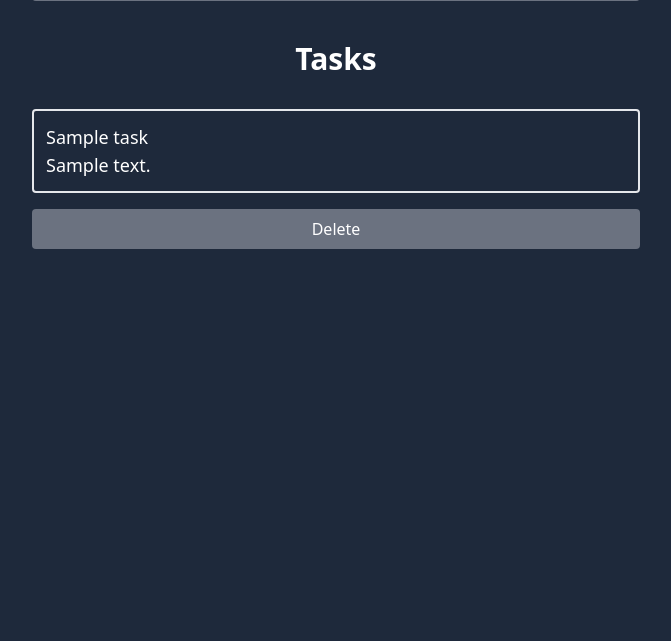
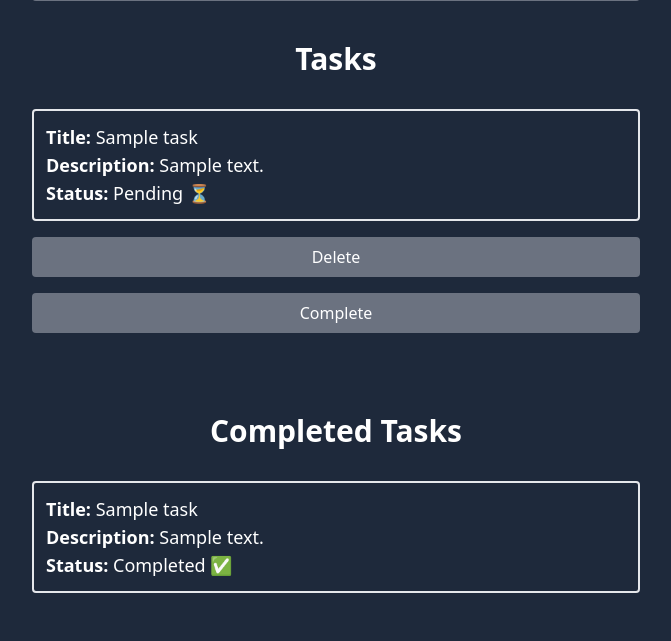
Before and after one commit to EnriqueRsDev/django-postgresql-crud, a Django app: template tasks/templates/list_tasks.html in a window 1280 px wide. Shown: the part 635-1276 px from the top of the page, without its empty margins (304-975 px from the left). Before the commit the page ends 884 px from the top, so only its background shows below. Run offline with Django 4.2, Linux system fonts and the light colour scheme; the template is opened without the code that fills it: values that come from a table or form of the project are taken from there, others are empty; tables that the repository leaves empty hold one stand-in row (values such as "Sample post"); some libraries are stand-ins or nearby versions.

Commit message:
Rn we can create, delete, update and complete tasks

```diff
--- a/tasks/models.py
+++ b/tasks/models.py
@@ -4,3 +4,4 @@ from django.db import models
 class Task(models.Model):
     title = models.CharField(max_length=100)
     description = models.TextField(blank=True)
+    completed = models.BooleanField(default=False)
--- a/tasks/templates/list_tasks.html
+++ b/tasks/templates/list_tasks.html
@@ -6,6 +6,7 @@
     <meta charset="UTF-8">
     <meta name="viewport" content="width=device-width, initial-scale=1.0">
     <script src="https://cdn.tailwindcss.com"></script>
+    <link rel="stylesheet" href="../static/styles.css">
     <title>Tasks</title>
 </head>
 <body class="bg-slate-800">
@@ -21,9 +22,9 @@
             <form action="{% url 'new_task' %}" method="post" class="flex flex-col w-full">
                 {% csrf_token %}
                 <label for="title" class="text-lg text-white font-semibold">Title</label>
-                <input type="text" name="title" placeholder="Title" class="mt-4 mb-4 rounded p-2">
+                <input type="text" name="title" placeholder="Title" required class="mt-4 mb-4 rounded p-2">
                 <label for="description"  class="text-lg text-white font-semibold">Description</label>
-                <textarea name="description" rows="10" placeholder="Description" class="mt-4 mb-6 rounded p-2"></textarea>
+                <textarea name="description" rows="10" placeholder="Description" required class="mt-4 mb-6 rounded p-2"></textarea>
 
                 <button type="submit" class="bg-gray-500 hover:bg-gray-600 rounded p-2 text-white">Save Task</button>
             </form>
@@ -34,12 +35,36 @@
         <section class="flex justify-center flex-col mt-8 w-1/2">
             {% for task in tasks %}
                 <div class="w-full  text-lg text-white p-3 border-solid border-2 rounded m-auto mb-4">
-                    <p>{{ task.title }}</p>
-                    <p>{{ task.description }}</p>
+                    <p><span class="font-bold">Title:</span> <a href="{% url 'update_task' task.id %}">{{ task.title }}</a></p>
+                    <p><span class="font-bold">Description:</span> {{ task.description }}</p>
+                    <p><span class="font-bold">Status:</span> Pending ⏳</p>
                 </div>
-                <a href="{% url 'delete_task' task.id %}" class="bg-gray-500 hover:bg-gray-600 rounded p-2 text-white text-center mb-12">Delete</a>
+
+                    <a href="{% url 'delete_task' task.id %}" class="bg-gray-500 hover:bg-gray-600 rounded p-2 text-white text-center mb-4 h-10">Delete</a>
+                    <a href="{% url 'complete_task' task.id %}" class="bg-gray-500 hover:bg-gray-600 rounded p-2 text-white text-center mb-12 h-10">Complete</a>
+
+
             {% empty %}
-                <h1 class="text-1xl font-bold text-gray-500 text-center">Any Tasks Created Yet</h1>
+                <h1 class="text-1xl font-bold text-gray-500 text-center">Any Tasks Created</h1>
+            {% endfor %}
+        </section>
+
+        <h1 class="text-3xl font-bold text-white mt-8 text-center">Completed Tasks</h1>
+
+        <section class="flex justify-center flex-col mt-8 w-1/2">
+            {% for task in completed_tasks %}
+                {% if task.completed == False %}
+                <h1 class="text-1xl font-bold text-gray-500 text-center">Any Tasks Completed Yet</h1>
+                {% else %}
+                <div class="w-full  text-lg text-white p-3 border-solid border-2 rounded m-auto mb-4">
+                    <p><span class="font-bold">Title:</span> {{ task.title }}</p>
+                    <p><span class="font-bold">Description:</span> {{ task.description }}</p>
+                    <p><span class="font-bold">Status:</span> Completed ✅</p>
+                </div>
+                {% endif %}
+
+            {% empty %}
+                <h1 class="text-1xl font-bold text-gray-500 text-center">Any Tasks Completed Yet</h1>
             {% endfor %}
         </section>
     </main>
--- a/tasks/urls.py
+++ b/tasks/urls.py
@@ -4,5 +4,7 @@ from tasks import views
 urlpatterns = [
     path('', views.list_tasks),
     path('new/', views.create_task, name='new_task' ),
-    path('delete/<int:task_id>', views.delete_task, name='delete_task' )
+    path('delete/<int:task_id>', views.delete_task, name='delete_task'),
+    path('complete/<int:task_id>', views.complete_task, name='complete_task'),
+    path('update/<int:task_id>', views.update_task, name='update_task')
 ]
```
Also changed, not shown: tasks/views.py (+34 -2 lines).
